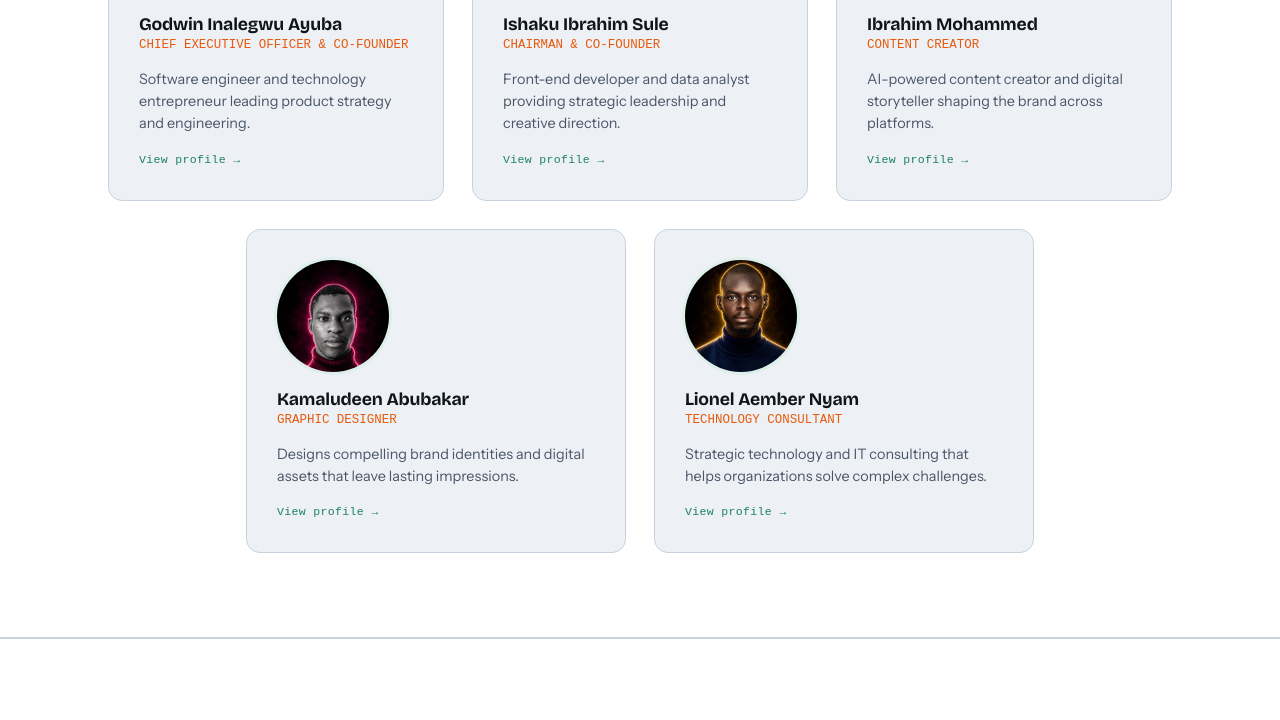
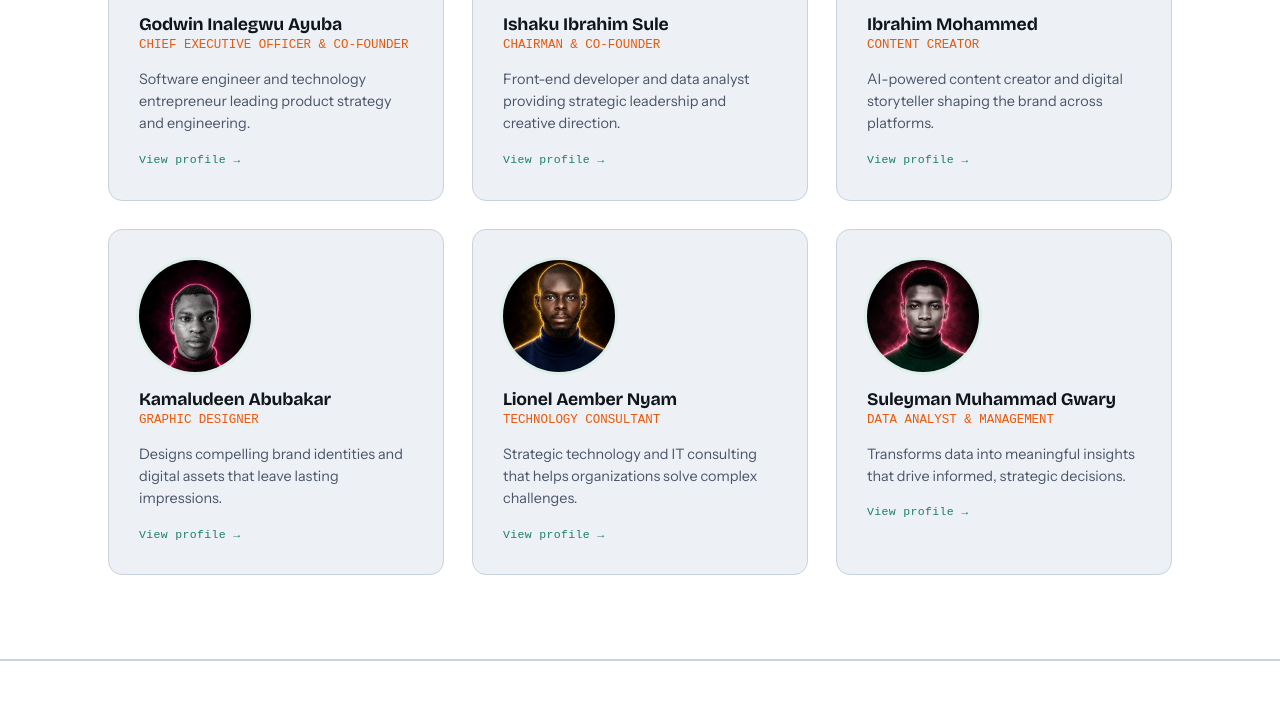
Before and after one commit to Stainless-aka/THEOS-X-DIGITAL-TECH, a website: page index.html in a window 1280 px wide. Shown: the part 3103-3823 px from the top of the page. Drawn offline with nearby package versions, Linux system fonts and the light colour scheme; a web font is replaced by a local one.

Commit message:
Added team member

```diff
--- a/index.html
+++ b/index.html
@@ -941,6 +941,13 @@
         <p>Strategic technology and IT consulting that helps organizations solve complex challenges.</p>
         <span class="view-profile mono">View profile →</span>
       </div>
+      <div class="team-card" role="button" tabindex="0" aria-label="View profile: Suleyman Muhammad Gwary">
+        <img src="team/suleyman-muhammad-gwary.jpg" alt="Suleyman Muhammad Gwary" class="avatar" width="112" height="112">
+        <h3>Suleyman Muhammad Gwary</h3>
+        <span class="role">Data Analyst &amp; Management</span>
+        <p>Transforms data into meaningful insights that drive informed, strategic decisions.</p>
+        <span class="view-profile mono">View profile →</span>
+      </div>
     </div>
   </div>
 </section>
@@ -1182,6 +1189,17 @@
         twitter: 'https://x.com/lionel_nyam',
       },
     },
+    {
+      name: 'Suleyman Muhammad Gwary',
+      role: 'Data Analyst & Management',
+      img: 'team/suleyman-muhammad-gwary.jpg',
+      bio: 'Meet <strong>Suleyman Muhammad Gwary</strong>, Data Analyst & Management at <strong>THEOS X Digital Tech</strong>. Suleyman specializes in transforming data into meaningful insights that support informed decision-making and business growth. With expertise in data analysis, reporting, and information management, he helps organizations optimize processes, monitor performance, and make data-driven strategic decisions.',
+      socials: {
+        facebook: 'https://facebook.com/theosxdigital',
+        twitter: 'https://x.com/theosxdigital',
+        instagram: 'https://instagram.com/theosxdigital',
+      },
+    },
   ];
 
   const socialIcons = {
```
Also changed, not shown: team/suleyman-muhammad-gwary.jpg (added), 1 other file.
